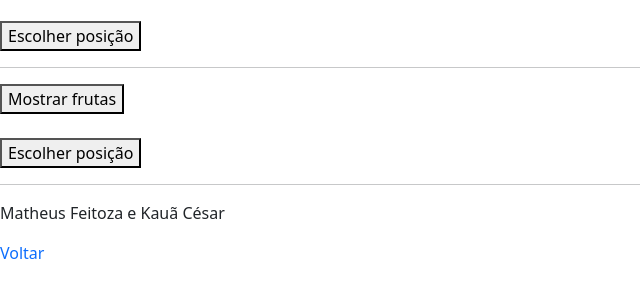
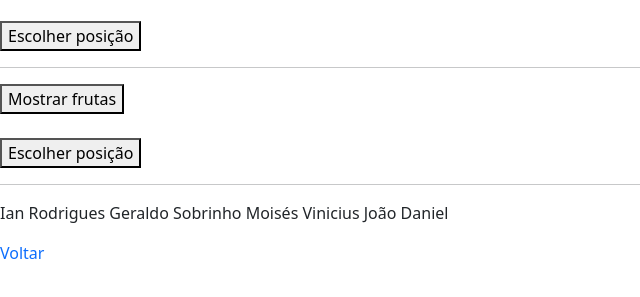
Before and after one commit to joaodaniel23/pweb, a plain HTML site: page letlinguagem.html in a window 1280 px wide. Shown: the part 145-442 px from the top of the page, without its empty margins (0-640 px from the left). Drawn offline with nearby package versions, Linux system fonts and the light colour scheme.

Commit message:
Update letlinguagem.html

```diff
--- a/letlinguagem.html
+++ b/letlinguagem.html
@@ -24,7 +24,12 @@
     <div id="suaDiv"></div>
 
     <hr/>
-    <p>Matheus Feitoza e Kauã César</p>
+    <p>
+            Ian Rodrigues
+            Geraldo Sobrinho
+            Moisés Vinicius
+            João Daniel
+    </p>
     <a style="text-decoration: none;" href="index.html">Voltar</a><br/>
 
     <script>
```
